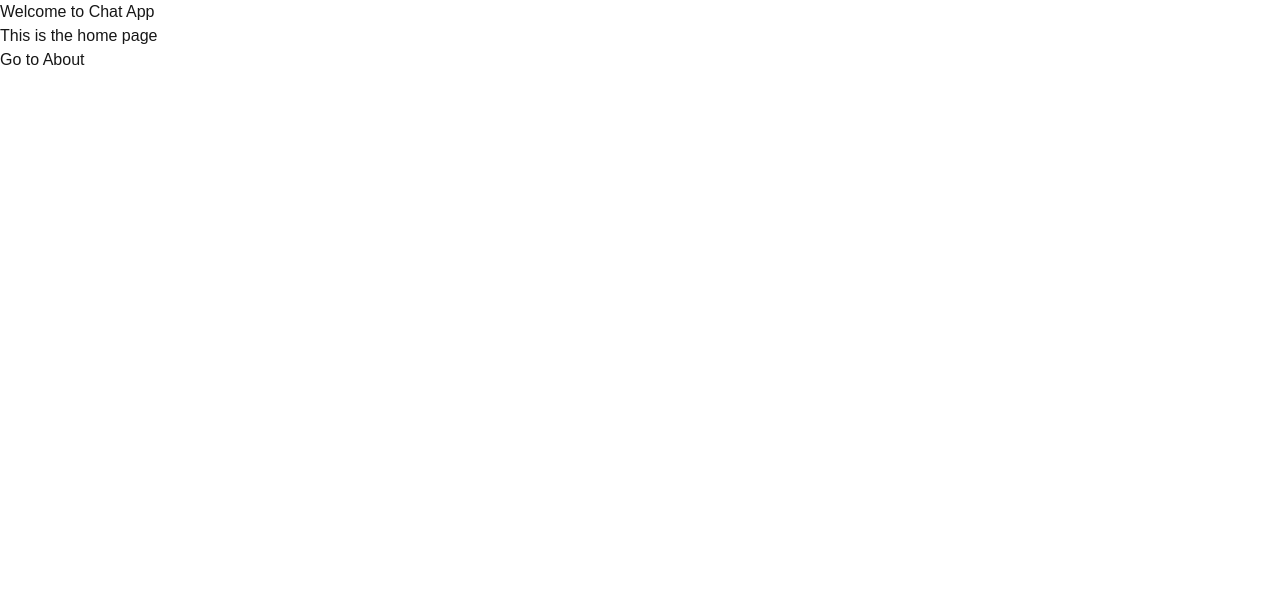
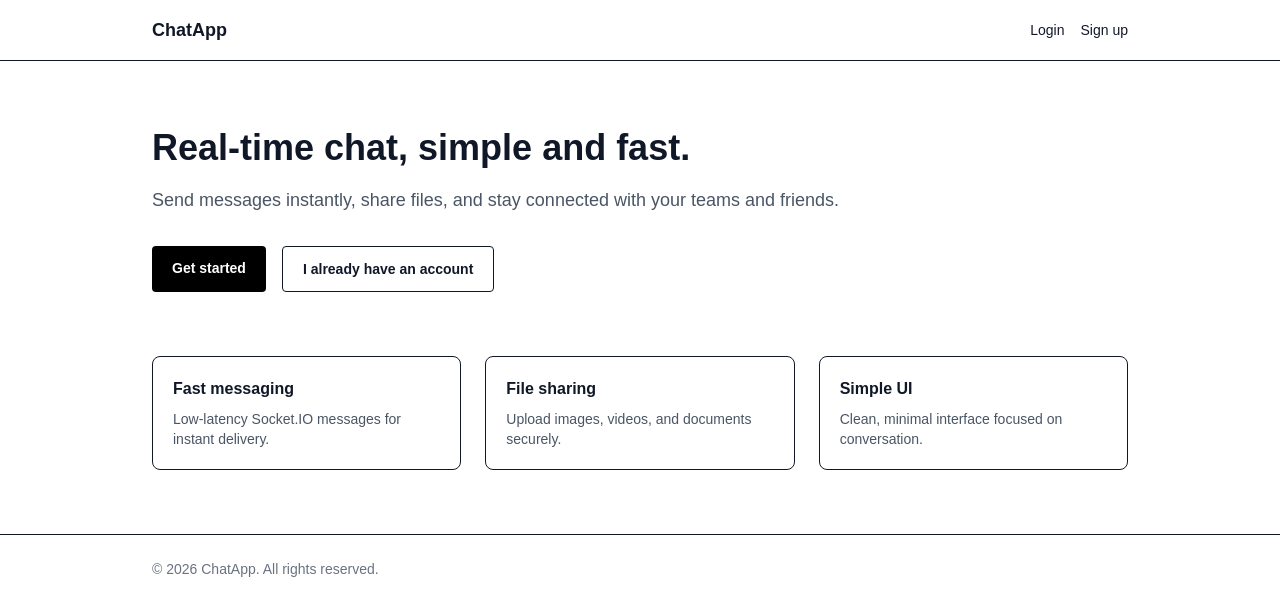
Before and after one commit to Upe-maha/Chat-App, a Next.js app in the folder client/: page / in a window 1280 px wide. Shown: the top 616 px of the page. Built offline with nearby package versions, Linux system fonts and the light colour scheme.

Commit message:
Started forntend

```diff
--- a/client/app/page.tsx
+++ b/client/app/page.tsx
@@ -1,11 +1,75 @@
-import React from 'react'
+import React from "react";
 
 export default function Home() {
   return (
-    <div>
-      <h1>Welcome to Chat App</h1>
-      <p>This is the home page</p>
-      <a href="/about">Go to About</a>
-    </div>
+    <main className="min-h-screen bg-white text-gray-900">
+      <header className="border-b">
+        <div className="mx-auto flex max-w-5xl items-center justify-between px-6 py-4">
+          <span className="text-lg font-semibold">ChatApp</span>
+          <nav className="space-x-4 text-sm">
+            <a className="hover:underline" href="/login">
+              Login
+            </a>
+            <a className="hover:underline" href="/register">
+              Sign up
+            </a>
+          </nav>
+        </div>
+      </header>
+
+      <section className="mx-auto max-w-5xl px-6 py-16">
+        <h1 className="text-4xl font-bold leading-tight">
+          Real‑time chat, simple and fast.
+        </h1>
+        <p className="mt-4 text-lg text-gray-600">
+          Send messages instantly, share files, and stay connected with your
+          teams and friends.
+        </p>
+
+        <div className="mt-8 flex gap-4">
+          <a
+            href="/register"
+            className="rounded bg-black px-5 py-3 text-sm font-semibold text-white"
+          >
+            Get started
+          </a>
+          <a
+            href="/login"
+            className="rounded border px-5 py-3 text-sm font-semibold"
+          >
+            I already have an account
+          </a>
+        </div>
+      </section>
+
+      <section className="mx-auto max-w-5xl px-6 pb-16">
+        <div className="grid gap-6 md:grid-cols-3">
+          <div className="rounded-lg border p-5">
+            <h3 className="font-semibold">Fast messaging</h3>
+            <p className="mt-2 text-sm text-gray-600">
+              Low‑latency Socket.IO messages for instant delivery.
+            </p>
+          </div>
+          <div className="rounded-lg border p-5">
+            <h3 className="font-semibold">File sharing</h3>
+            <p className="mt-2 text-sm text-gray-600">
+              Upload images, videos, and documents securely.
+            </p>
+          </div>
+          <div className="rounded-lg border p-5">
+            <h3 className="font-semibold">Simple UI</h3>
+            <p className="mt-2 text-sm text-gray-600">
+              Clean, minimal interface focused on conversation.
+            </p>
+          </div>
+        </div>
+      </section>
+
+      <footer className="border-t">
+        <div className="mx-auto max-w-5xl px-6 py-6 text-sm text-gray-500">
+          © 2026 ChatApp. All rights reserved.
+        </div>
+      </footer>
+    </main>
   );
 }
```
